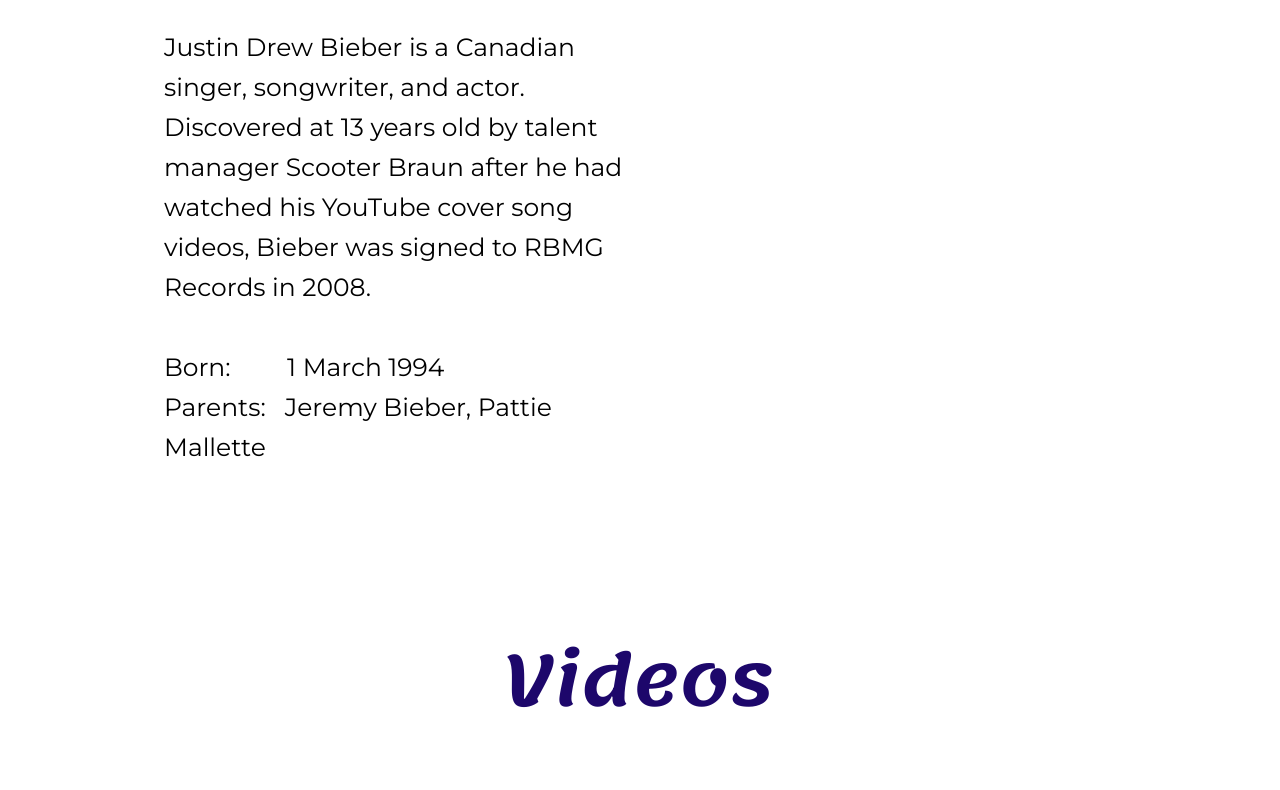
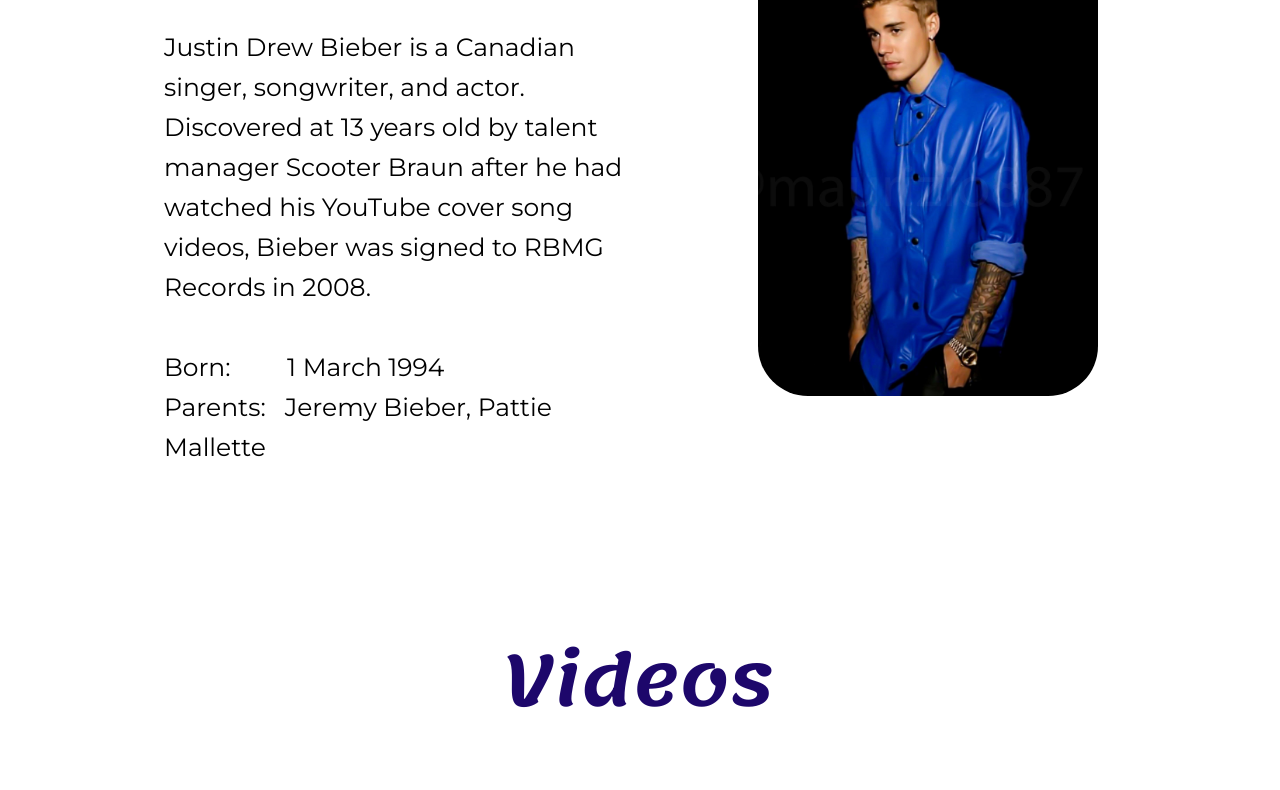
Before and after one commit to ankitgoel25/Music-Artist-WebPage, a plain HTML site: page index.html in a window 1280 px wide. Shown: the part 269-1059 px from the top of the page. Drawn offline with Linux system fonts and the light colour scheme; the site is published under a folder, as on GitHub Pages, so addresses that start at the root find nothing.

Commit message:
Image linking correction

```diff
--- a/index.html
+++ b/index.html
@@ -31,7 +31,7 @@
             </p>
         </div>
         <div class="pic">
-            <img src="/assets/justin.jpg" />
+            <img src="assets/justin.jpg" />
         </div>
     </div>
     <div id="videos">
```
